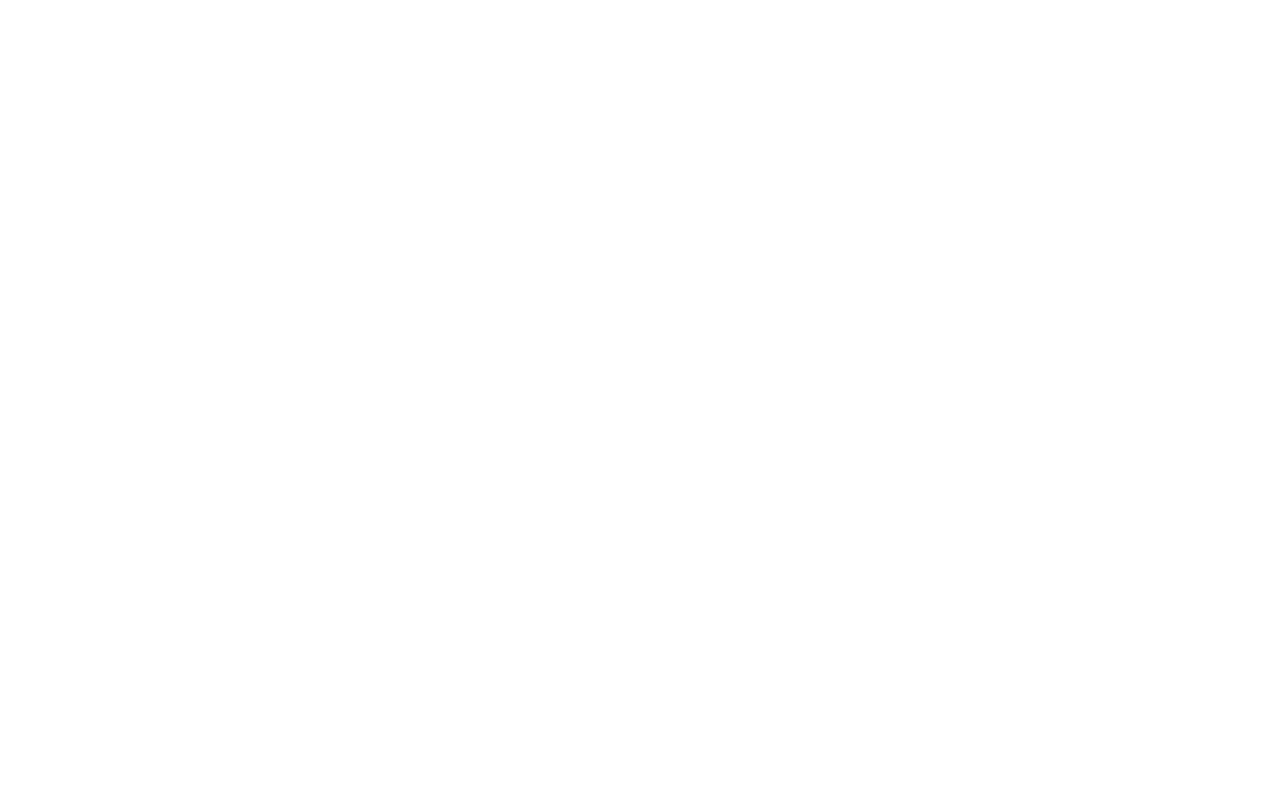
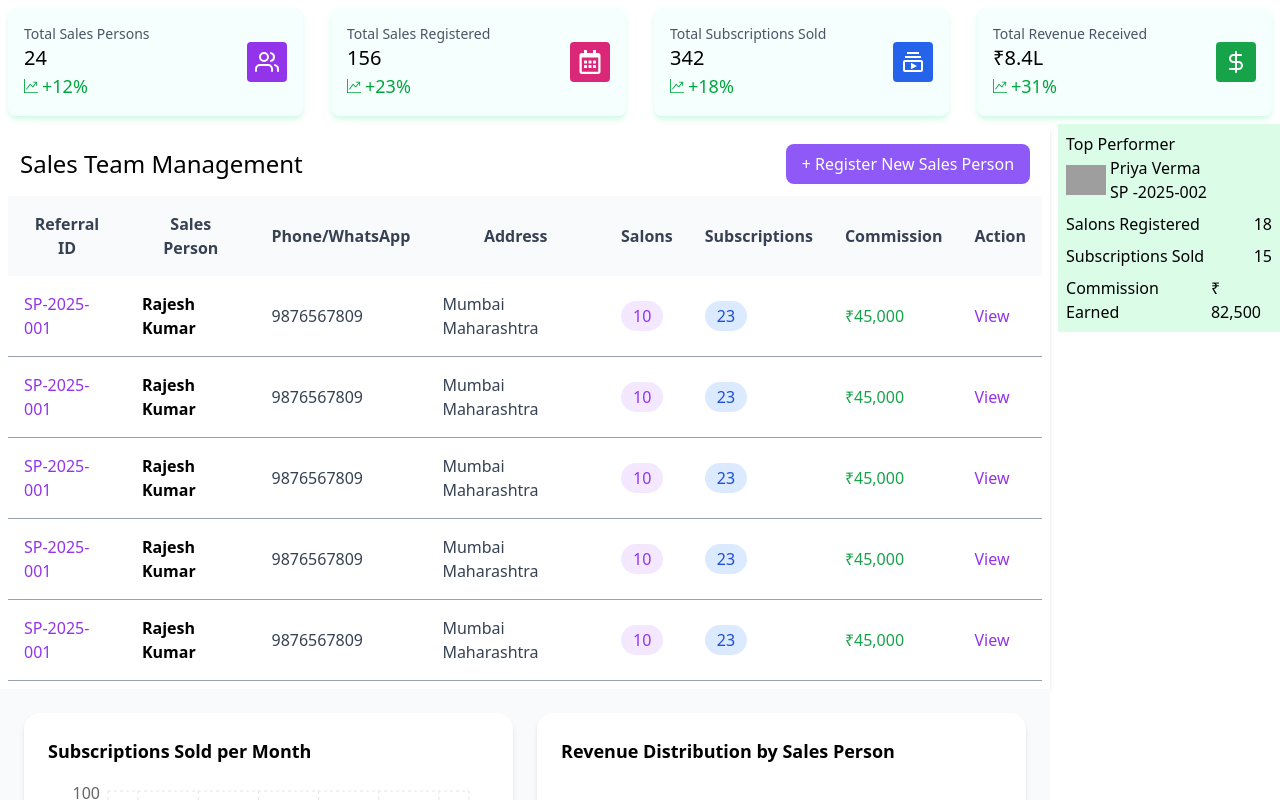
Before and after one commit to sureshjoshi88/salon-web, a React (Vite) app: page /superadmin in a window 1280 px wide. Before the commit this address had no page. Shown: the top 800 px of the page. Built offline with nearby package versions, Linux system fonts and the light colour scheme; grey boxes are pictures that could not be loaded.

Commit message:
addded new files

```diff
--- /dev/null
+++ b/src/components/layout/superAdminLayout/SuperAdminLayout.jsx
@@ -0,0 +1,25 @@
+import React from 'react'
+import SuperAdminHeader from '../../page/superAdmin/SuperAdminHeader'
+import SuperAdminSalesMember from '../../page/superAdmin/SuperAdminSalesMember'
+import SuperAdminGraph from '../../page/superAdmin/SuperAdminGraph'
+import SuperAdminPerformance from '../../page/superAdmin/SuperAdminPerformance'
+
+const SuperAdminLayout = () => {
+  return (
+    <div>
+      <SuperAdminHeader />
+          <div className='flex gap-2'>
+            <div>
+                  <SuperAdminSalesMember />
+            <SuperAdminGraph />
+            </div>
+            <div>
+                <SuperAdminPerformance/>
+            </div>
+
+          </div>
+    </div>
+  )
+}
+
+export default SuperAdminLayout
--- a/src/components/page/adminPanel/AdminService.jsx
+++ b/src/components/page/adminPanel/AdminService.jsx
@@ -156,7 +156,7 @@
   }
 
 
-  const handleDelete  = (Id) => {
+  const handleDelete = (Id) => {
 
     try {
       const myHeaders = new Headers();
@@ -173,10 +173,10 @@
 
       fetch(`${import.meta.env.VITE_API_URL}salon-admin/delete-service-item/${Id}`, requestOptions)
         .then((response) => response.json())
-  .then((result) =>{
-    if(result.success){
+        .then((result) => {
+          if (result.success) {
             alert(result.message);
-    }else{
+          } else {
             alert("Error: " + result.message);
           }
         })
@@ -221,7 +221,7 @@
 
           {/* Header */}
           <div className="flex flex-wrap justify-between items-center mb-6">
-            <h2 className="md:text-2xl text-xl font-semibold">Services Management</h2>
+            <h2 className="md:text-2xl text-xl font-semibold text-[var(--primary)]">Services Management</h2>
             <button onClick={() => setFormOpen(!formOpen)} className="flex items-center gap-2 bg-gradient-to-r from-purple-600 to-pink-500 text-white px-4 py-2 rounded-lg cursor-pointer">
               <span className="text-xl">＋</span> Add Service
             </button>
@@ -245,7 +245,7 @@
                   </div>
 
                   <div className="flex gap-3 text-gray-600">
-                    <FiEdit2 className="cursor-pointer" onClick={()=>{setId(service._id),setUpdateFormOpen(true)}} size={18} />
+                    <FiEdit2 className="cursor-pointer" onClick={() => { setId(service._id), setUpdateFormOpen(true) }} size={18} />
                     <FiTrash2 className="cursor-pointer" onClick={() => handleDelete(service._id)} size={18} />
                   </div>
                 </div>
--- a/src/components/page/adminPanel/AdminSpecialist.jsx
+++ b/src/components/page/adminPanel/AdminSpecialist.jsx
@@ -195,7 +195,7 @@
         <div className='relative'>
 
             <div className="flex flex-wrap justify-between items-center mb-6 p-3">
-                <h2 className="md:text-2xl text-xlfont-semibold">Specialists Management</h2>
+                <h2 className="md:text-2xl text-xl font-semibold text-[var(--primary)]">Specialists Management</h2>
                 <button onClick={() => setspecialForm(!specialForm)} className="flex items-center gap-2 bg-gradient-to-r from-purple-600 to-pink-500 text-white px-4 py-2 rounded-lg cursor-pointer font-semibold">
                     <span className="text-xl">＋</span> Add Specialists
                 </button>
--- a/src/components/page/superAdmin/AdminGraph.jsx
+++ b/src/components/page/superAdmin/SuperAdminGraph.jsx
@@ -33,7 +33,7 @@
 
 const PIE_COLORS = ["#8b5cf6", "#ff2d7a", "#2b82ff", "#00d084", "#ffa500"];
 
-const AdminGraph = () => {
+const SuperAdminGraph = () => {
   return (
     <div className="p-6 min-h-screen bg-gray-50">
       <div className="max-w-6xl mx-auto grid gap-6 md:grid-cols-2">
@@ -91,4 +91,4 @@
   );
 }
 
-export default AdminGraph;
+export default SuperAdminGraph;
--- a/src/components/page/superAdmin/AdminHeader.jsx
+++ b/src/components/page/superAdmin/SuperAdminHeader.jsx
@@ -8,7 +8,7 @@
 
 
 
-const AdminHeader = () => {
+const SuperAdminHeader = () => {
     const salesData = [
         {
             text: 'Total Sales Persons',
@@ -57,4 +57,4 @@
   )
 }
 
-export default AdminHeader
+export default SuperAdminHeader
--- /dev/null
+++ b/src/components/page/superAdmin/SuperAdminPerformance.jsx
@@ -0,0 +1,36 @@
+import React from 'react'
+
+const SuperAdminPerformance = () => {
+  return (
+    <div>
+       <div className='bg-green-100 p-2'>
+            <div>
+                <p>Top Performer</p>
+                <div className='flex gap-1 items-center'>
+                    <img className='w-10' src="https://cdn-icons-png.flaticon.com/512/219/219983.png" alt="" />
+                    <div>
+                        <p>Priya Verma</p>
+                        <p>SP -2025-002</p>
+                    </div>
+                </div>
+                <div>
+                    <div className='flex justify-between items-center mt-2'>
+                        <p>Salons Registered</p>
+                        <p>18</p>
+                        </div>
+                    <div className='flex justify-between items-center mt-2'>
+                        <p>Subscriptions Sold</p>
+                        <p>15</p>
+                        </div>
+                    <div className='flex justify-between items-center mt-2'>
+                        <p>Commission Earned</p>
+                        <p>₹ 82,500</p>
+                        </div>
+                </div>
+            </div>
+            </div>
+    </div>
+  )
+}
+
+export default SuperAdminPerformance
--- a/src/components/page/superAdmin/AdminSalesMember.jsx
+++ b/src/components/page/superAdmin/SuperAdminSalesMember.jsx
@@ -1,6 +1,6 @@
 import React from 'react'
 
-const AdminSalesMember = () => {
+const SuperAdminSalesMember = () => {
     const tableData = [
         {
            Referral:"SP-2025-001",
@@ -93,4 +93,4 @@
   )
 }
 
-export default AdminSalesMember
+export default SuperAdminSalesMember
--- a/src/components/routes/AllRoute.jsx
+++ b/src/components/routes/AllRoute.jsx
@@ -29,6 +29,7 @@
 import UserProtectRoute from '../page/authenction/UserProtectRoute'
 import NotAuthorized from '../page/authenction/NotAuthorized'
 import AdminProtectRoute from '../page/authenction/AdminProtectRoute'
+import SuperAdminLayout from '../layout/superAdminLayout/SuperAdminLayout'
 
 const AllRoute = () => {
   return (
@@ -76,6 +77,11 @@
         </Route>
 
 
+        <Route path='/superadmin' element={<SuperAdminLayout />}>
+            <Route index element={<AdminProtectRoute><AdminDasboard /></AdminProtectRoute>} />
+        </Route>
+
+
       </Routes>
     </div>
   )
```
Lines whose indentation alone changed are shown as unchanged.
